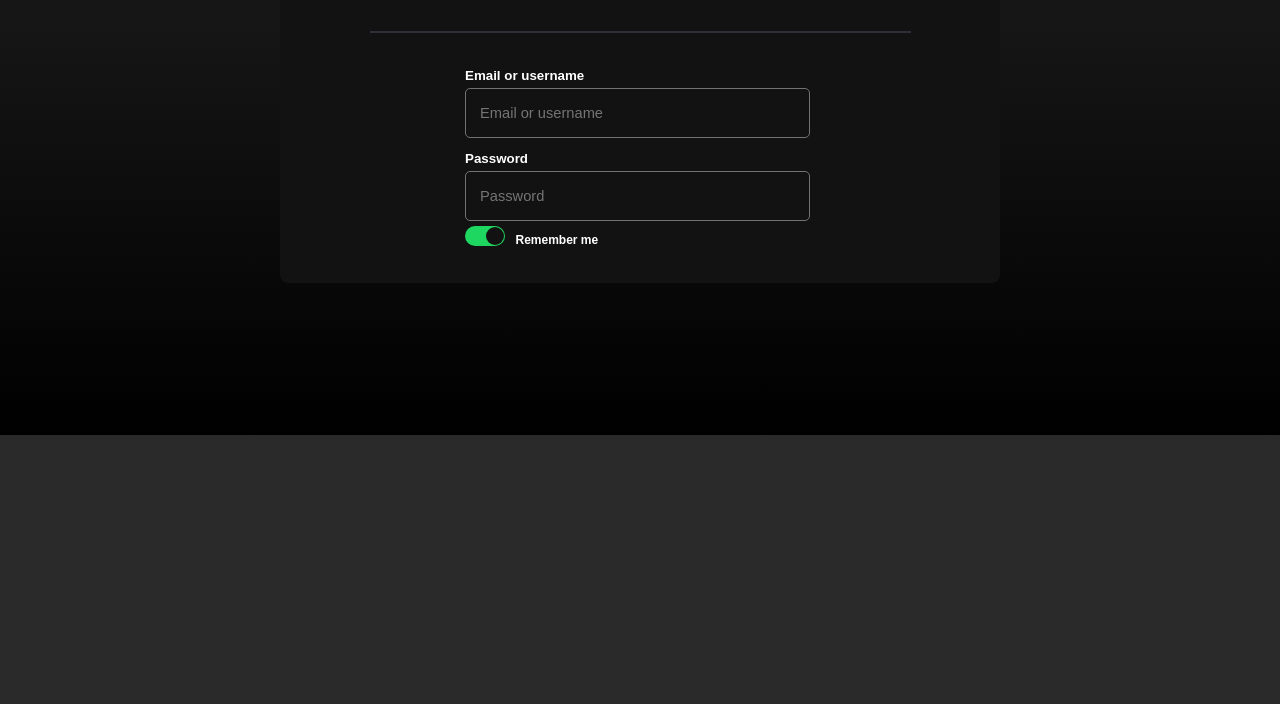
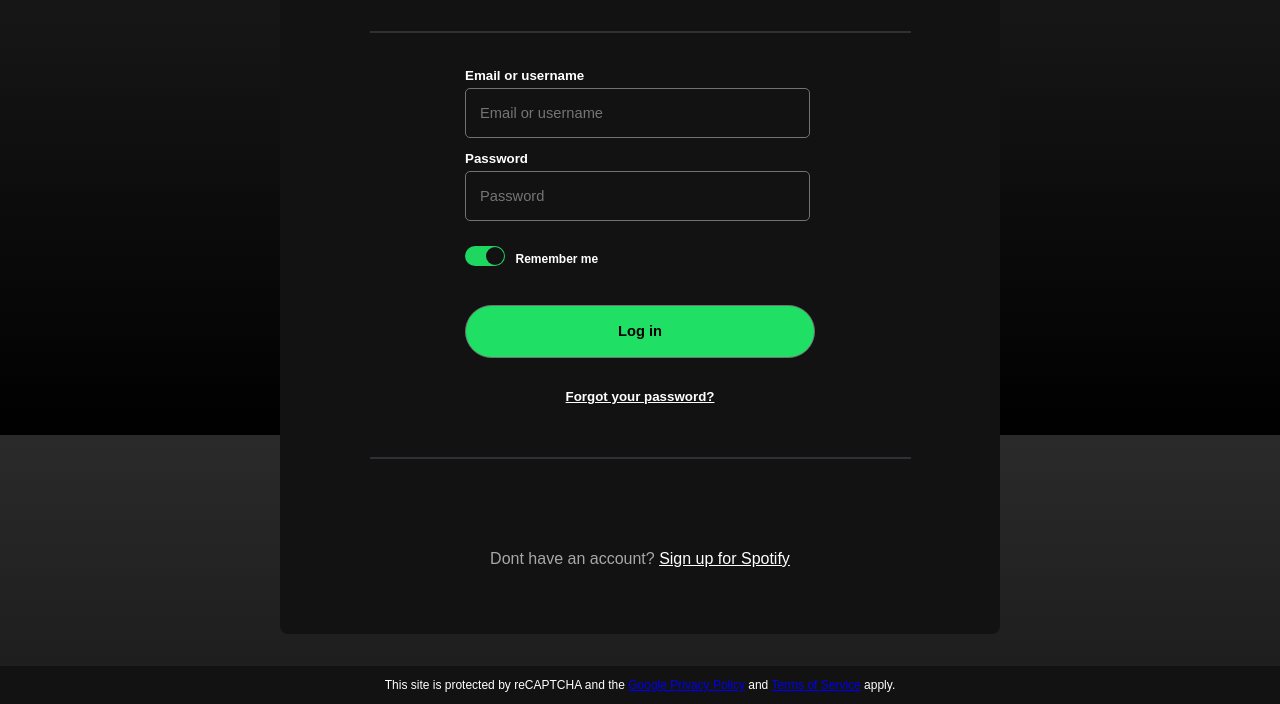
Before and after one commit to Fake4091/copycat, a plain HTML site: page index.html in a window 1280 px wide. Shown: the part 365-1069 px from the top of the page. Before the commit the page ends 800 px from the top, so only its background shows below. Drawn offline with Linux system fonts and the light colour scheme.

Commit message:
added login/below

```diff
--- a/index.html
+++ b/index.html
@@ -28,8 +28,33 @@
           <label for="switch">Toggle</label>
           <p>Remember me</p>
         </div>
+        <input type="submit" value="Log in" />
+        <div class="forgot">
+          <a href="https://accounts.spotify.com/en/login" target="_blank"
+            >Forgot your password?</a
+          >
+        </div>
       </form>
+      <hr />
+      <p class="signup">
+        Dont have an account?
+        <a href="https://accounts.spotify.com/#" target="_blank"
+          >Sign up for Spotify</a
+        >
+      </p>
     </div>
-    <footer class="footer"></footer>
+    <footer class="footer">
+      <p>
+        This site is protected by reCAPTCHA and the
+        <a href="https://policies.google.com/privacy" target="_blank"
+          >Google Privacy Policy</a
+        >
+        and
+        <a href="https://policies.google.com/terms" target="_blank"
+          >Terms of Service</a
+        >
+        apply.
+      </p>
+    </footer>
   </body>
 </html>
--- a/style.css
+++ b/style.css
@@ -41,6 +41,23 @@ form input {
 
 form input:hover {
   border: 1px solid #fff;
+}
+
+form input[type="submit"] {
+  align-self: center;
+  padding: 5%;
+  height: 100%;
+  width: 100%;
+  cursor: pointer;
+  margin: 4% 0;
+  font-weight: 600;
+  color: #000000;
+  background-color: #1fdf64;
+  border-radius: 28px;
+}
+
+form input[type="submit"]:hover {
+  border: 2px solid #1fdf64;
 }
 
 .logo {
@@ -110,6 +127,7 @@ form input:hover {
 }
 
 input[type="checkbox"] {
+  margin: 10% 0;
   height: 0;
   width: 0;
   visibility: hidden;
@@ -150,3 +168,38 @@ input:checked + label:after {
 label:active:after {
   width: 26px;
 }
+
+.forgot {
+  text-align: center;
+  padding: 5% 0;
+}
+
+.forgot a {
+  color: #ffffff;
+}
+
+.forgot a:hover {
+  color: #1ed760;
+}
+
+.signup {
+  margin: 10% 0 5% 0;
+  color: #a7a7a7;
+}
+
+.signup a {
+  color: #ffffff;
+}
+
+.signup a:hover {
+  color: #1ed760;
+}
+
+.footer {
+  font-size: 9pt;
+  background-color: #121212;
+  width: 100%;
+  position: absolute;
+  bottom: -100;
+  left: 0;
+}
```
